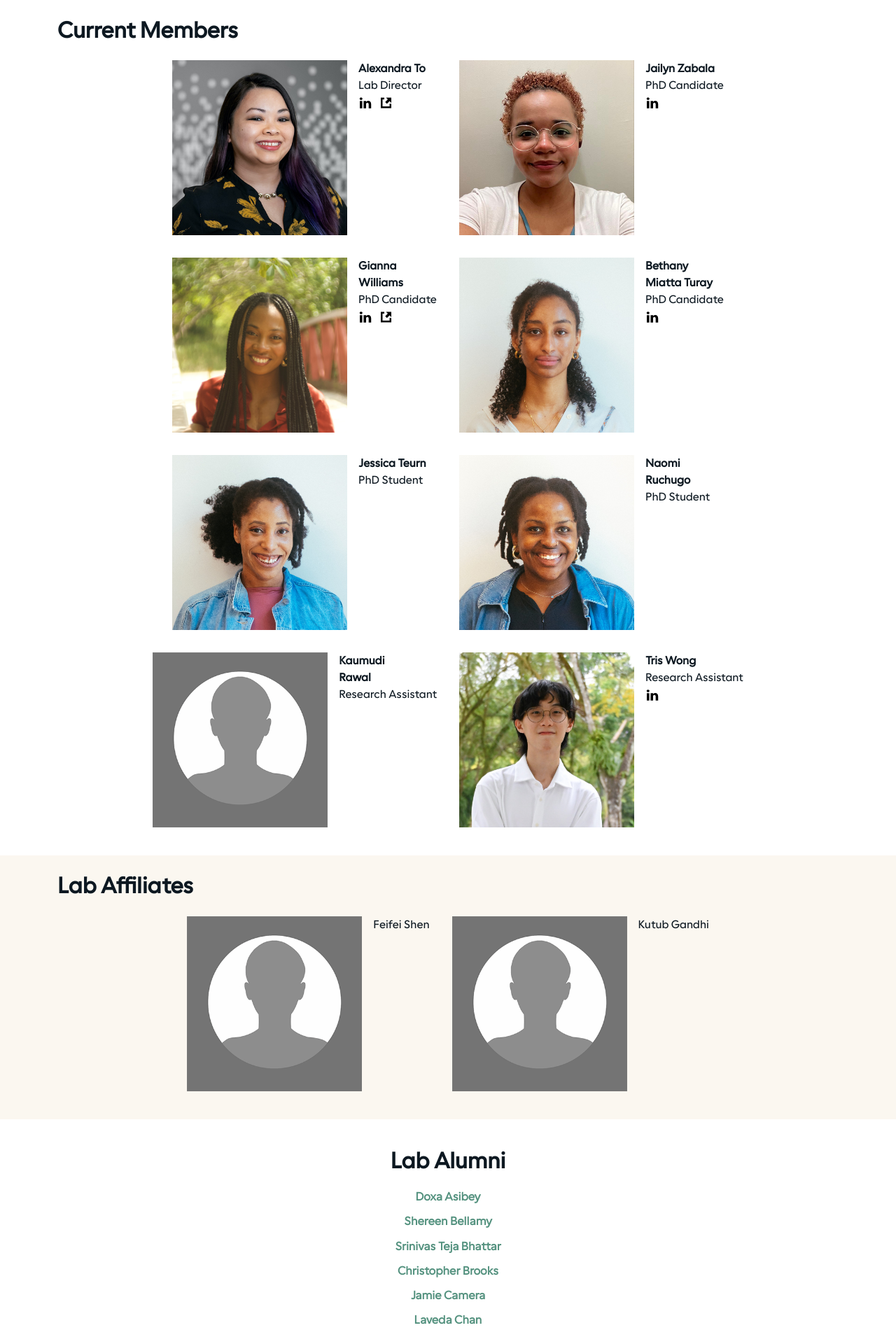
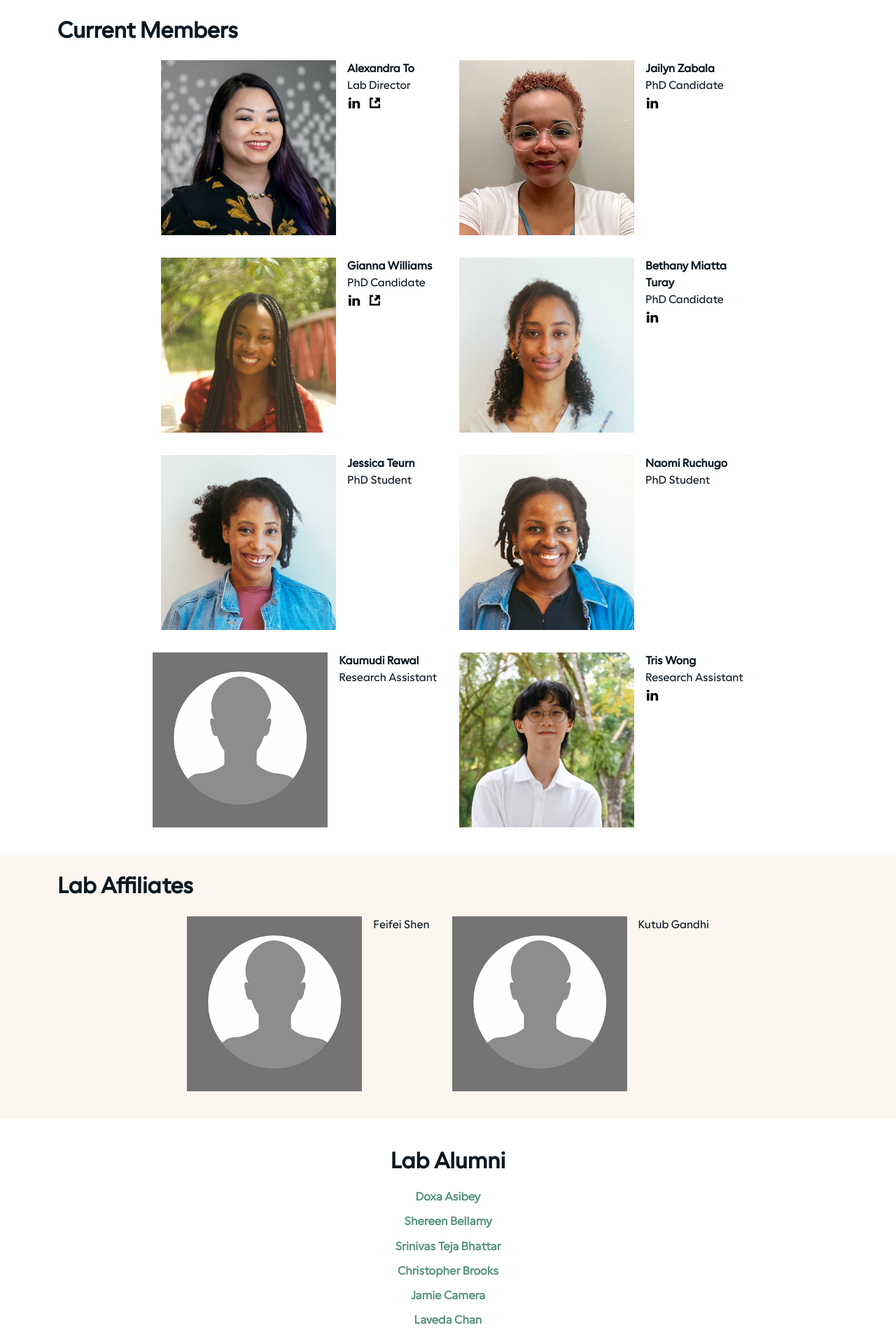
Before and after one commit to ato-neulab/Lab-Website, a Jekyll site: the page built from people.html, in a window 1280 px wide. Shown: the part 405-2305 px from the top of the page at 70% size. Built offline with Jekyll 4.4.1, drawn with Linux system fonts in a browser that asks for light colours.

Commit message:
Adjusted Bethany's picture and people name text width

```diff
--- a/_sass/2-layouts/people.sass
+++ b/_sass/2-layouts/people.sass
@@ -32,7 +32,7 @@
 
       .current-members-name-text
         font-weight: bold
-        width: 7rem
+        width: 8rem
 
       .polaroid-icons
         padding-right: 0
```
Also changed, not shown: assets/images/headshots/bethany.webp.
